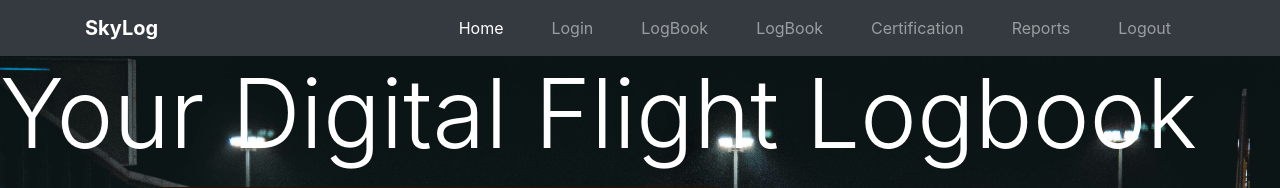
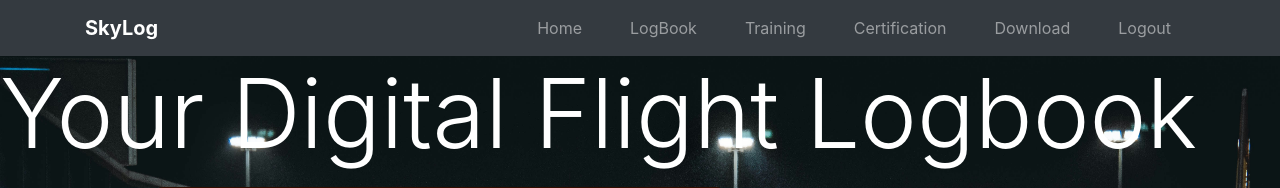
Before and after one commit to dcccalvin/SkyLog, a Django app: page / in a window 1280 px wide. Shown: the top 188 px of the page. Run offline with Django 4.2, Linux system fonts and the light colour scheme; a user stored in the database is signed in.

Commit message:
Add logout link and update navigation items in base templates UI/UX Logoout #28 UI/UX Home #22

```diff
--- a/Pilot_Logbook/users/templates/others/home.html
+++ b/Pilot_Logbook/users/templates/others/home.html
@@ -23,27 +23,25 @@
             <div class="collapse navbar-collapse" id="navbarNav">
                 <ul class="navbar-nav ml-auto">
                     <li class="nav-item">
-                        <a class="nav-link mx-3 active" aria-current="page" href="{% url 'users:home' %}">Home</a>
+                      <a class="nav-link mx-3 " aria-current="page" href="{% url 'users:home' %}">Home</a>
+                    </li>
+
+                    <li class="nav-item">
+                      <a class="nav-link mx-3" href="{% url 'logs:logs_list' %}">LogBook</a>
                     </li>
                     <li class="nav-item">
-                        <a class="nav-link mx-3" href="{% url 'users:login' %}">Login</a>
+                      <a class="nav-link mx-3" href="{% url "logs:training_record_list" %}">Training</a>
                     </li>
                     <li class="nav-item">
-                        <a class="nav-link mx-3" href="{% url 'logs:logs_list' %}">LogBook</a>
+                      <a class="nav-link mx-3" href="{% url "logs:pilot_certification" %}">Certification</a>
                     </li>
                     <li class="nav-item">
-                        <a class="nav-link mx-3" href="{% url 'logs:logs_list' %}">LogBook</a>
+                      <a class="nav-link mx-3" href="{% url 'logs:generate_pdf_page' %}">Download</a>
                     </li>
                     <li class="nav-item">
-                        <a class="nav-link mx-3" href="{% url 'logs:pilot_certification' %}">Certification</a>
+                      <a class="nav-link mx-3" href="{% url 'users:logout' %}">Logout</a>
                     </li>
-                    <li class="nav-item">
-                        <a class="nav-link mx-3" href="{% url 'logs:generate_pdf_page' %}">Reports</a>
-                    </li>
-                    <li class="nav-item">
-                        <a class="nav-link mx-3" href="{% url 'users:logout' %}">Logout</a>
-                    </li>
-                </ul>
+                  </ul>
             </div>
         </div>
     </nav>
```
Also changed, not shown: Pilot_Logbook/logs/templates/others/base.html (+6 -5 lines), Pilot_Logbook/users/templates/others/base.html (+6 -5 lines), Pilot_Logbook/db.sqlite3.
